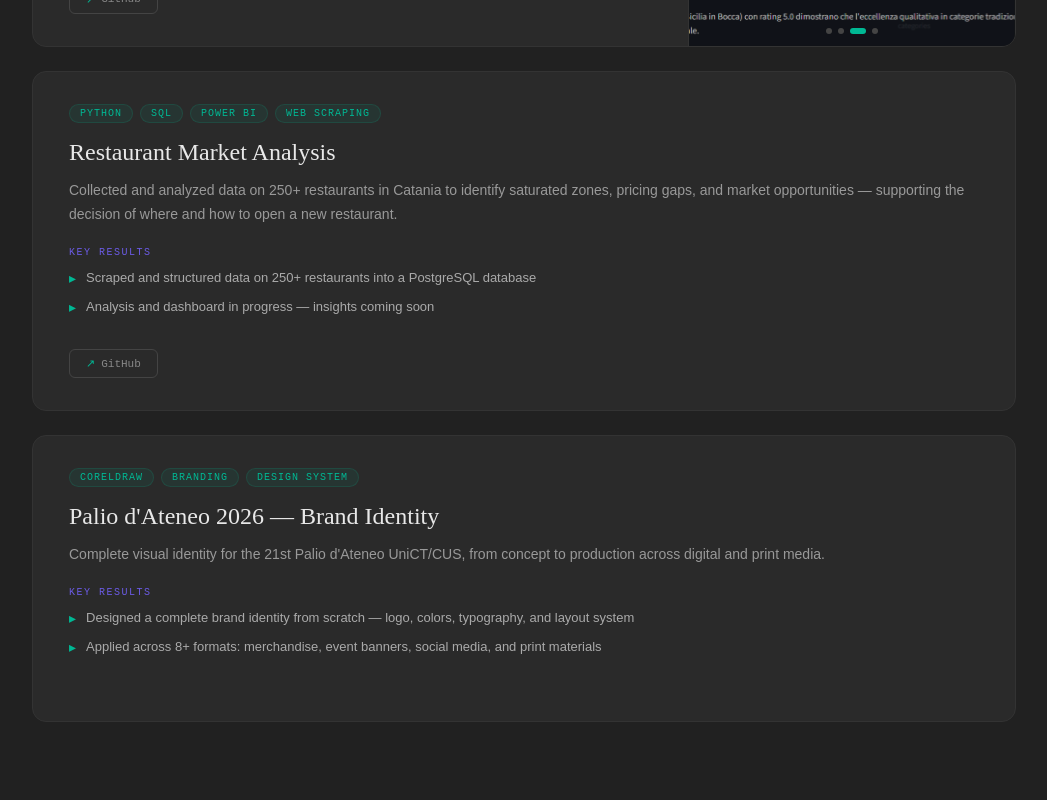
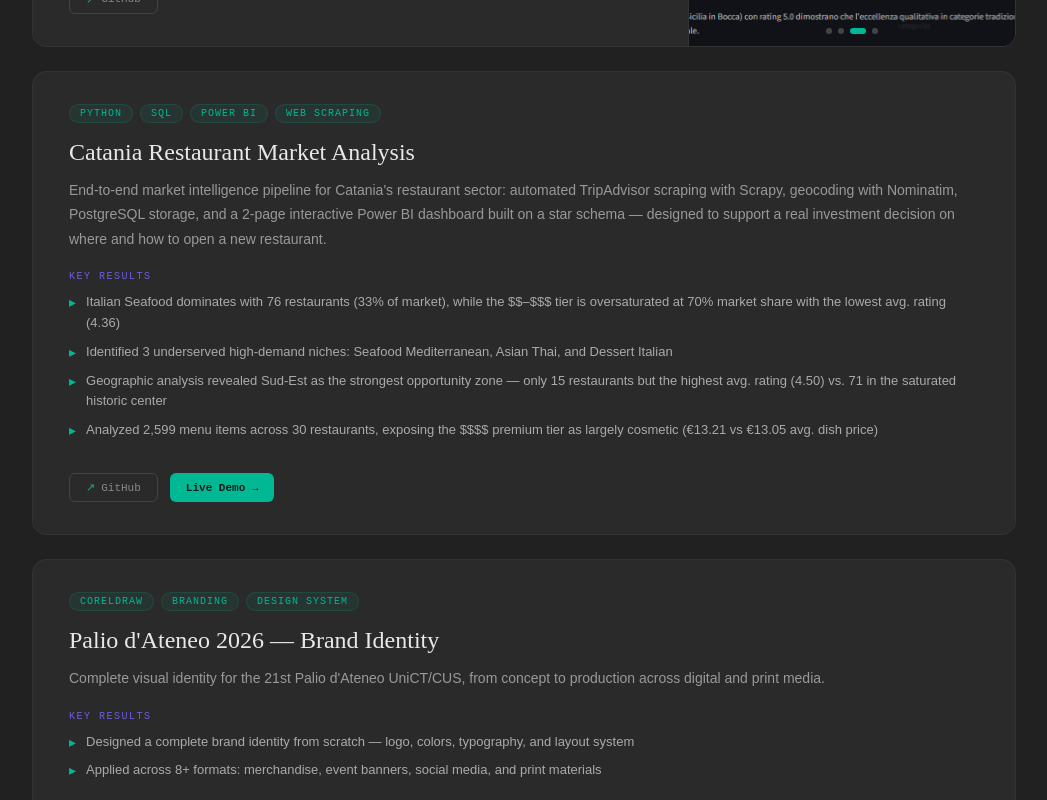
Before and after one commit to raytp29-hub/portfolio, a React (Vite) app: page /#/ in a window 1280 px wide. Shown: the part 1800-2600 px from the top of the page, without its empty margins (116-1163 px from the left). Built offline with nearby package versions, Linux system fonts and the light colour scheme.

Commit message:
change path for screenshots

```diff
--- a/src/components/ProjectCard.tsx
+++ b/src/components/ProjectCard.tsx
@@ -1,4 +1,5 @@
 import { useState, useEffect } from "react";
+import { createPortal } from "react-dom";
 import { type Project } from "../data/projects";
 
 type ProjectCardProps = {
@@ -301,7 +302,7 @@ function ProjectCard({ project }: ProjectCardProps) {
       </div>
 
       {/* Demo Modal */}
-      {showDemo && project.demoUrl && (
+      {showDemo && project.demoUrl && createPortal(
         <div
           onClick={() => setShowDemo(false)}
           style={{
@@ -310,8 +311,10 @@ function ProjectCard({ project }: ProjectCardProps) {
             zIndex: 9999,
             background: "rgba(0,0,0,0.85)",
             display: "flex",
-            alignItems: "center",
+            alignItems: "flex-start",
             justifyContent: "center",
+            padding: "24px 0",
+            overflowY: "auto",
             backdropFilter: "blur(8px)",
           }}
         >
@@ -401,7 +404,8 @@ function ProjectCard({ project }: ProjectCardProps) {
               title={`${project.title} demo`}
             />
           </div>
-        </div>
+        </div>,
+        document.body
       )}
     </>
   );
--- a/src/data/projects.ts
+++ b/src/data/projects.ts
@@ -22,9 +22,9 @@ export const PROJECTS: Project[] = [
       "Visual cost breakdown by department, enabling faster budget decisions",
     ],
     screenshots: [
-      "/portfolio/screenshots/sc1.png",
-      "/portfolio/screenshots/sc2.png",
-      "/portfolio/screenshots/sc3.png",
+      "/screenshots/sc1.png",
+      "/screenshots/sc2.png",
+      "/screenshots/sc3.png",
     ],
     repoUrl: "https://github.com/raytp29-hub/big-ambitions-analyzer1.0",
     demoUrl: "https://raytp29-big-ambitions-analyzer.hf.space",
@@ -41,24 +41,27 @@ export const PROJECTS: Project[] = [
       "Generated actionable reports with competitive scoring and strategic recommendations",
     ],
     screenshots: [
-      "/portfolio/screenshots/rest_P.png",
-      "/portfolio/screenshots/rest_p2.png",
-      "/portfolio/screenshots/rest_pAI.png",
-      "/portfolio/screenshots/rest_pGra.png",
+      "/screenshots/rest_P.png",
+      "/screenshots/rest_p2.png",
+      "/screenshots/rest_pAI.png",
+      "/screenshots/rest_pGra.png",
     ],
     repoUrl: "https://github.com/raytp29-hub/restaurant-analytics-dashboard",
   },
-  {
+    {
     slug: "catania-restaurant-market",
-    title: "Restaurant Market Analysis",
+    title: "Catania Restaurant Market Analysis",
     tags: ["Python", "SQL", "Power BI", "Web Scraping"],
     context:
-      "Collected and analyzed data on 250+ restaurants in Catania to identify saturated zones, pricing gaps, and market opportunities — supporting the decision of where and how to open a new restaurant.",
+      "End-to-end market intelligence pipeline for Catania's restaurant sector: automated TripAdvisor scraping with Scrapy, geocoding with Nominatim, PostgreSQL storage, and a 2-page interactive Power BI dashboard built on a star schema — designed to support a real investment decision on where and how to open a new restaurant.",
     results: [
-      "Scraped and structured data on 250+ restaurants into a PostgreSQL database",
-      "Analysis and dashboard in progress — insights coming soon",
+      "Italian Seafood dominates with 76 restaurants (33% of market), while the $$–$$$ tier is oversaturated at 70% market share with the lowest avg. rating (4.36)",
+      "Identified 3 underserved high-demand niches: Seafood Mediterranean, Asian Thai, and Dessert Italian",
+      "Geographic analysis revealed Sud-Est as the strongest opportunity zone — only 15 restaurants but the highest avg. rating (4.50) vs. 71 in the saturated historic center",
+      "Analyzed 2,599 menu items across 30 restaurants, exposing the $$$$ premium tier as largely cosmetic (€13.21 vs €13.05 avg. dish price)",
     ],
-    repoUrl: "https://github.com/raytp29-hub/catania-restaurant-analysis",
+    repoUrl: "https://github.com/raytp29-hub/restaurant_anlysis.git",
+    demoUrl: "https://app.powerbi.com/view?r=eyJrIjoiZTk1MWE5NjUtMGVmMS00NjU4LTg0ZmEtYTQ4NWExMGJmNWZhIiwidCI6Ijc0NTkwNTUzLTkzMjYtNDE4Yi04MDA2LTI4ODQzNjhjYTNmMiJ9&pageName=3bfe2ebd104db06a54a6",
   },
   {
     slug: "palio-brand-identity",
--- a/src/pages/HomePage.tsx
+++ b/src/pages/HomePage.tsx
@@ -258,6 +258,7 @@ function HomePage() {
               style={{
                 position: isMobile ? "relative" : "sticky",
                 top: isMobile ? undefined : 100,
+                minHeight: isMobile ? undefined : 520,
               }}
             >
               <div
--- a/vite.config.ts
+++ b/vite.config.ts
@@ -3,5 +3,5 @@ import react from '@vitejs/plugin-react'
 
 export default defineConfig({
   plugins: [react()],
-  base: '/portfolio/',
+  base: '/',
 })
```
Also changed, not shown: 1 other file (tests, documents, lock files or other folders).
